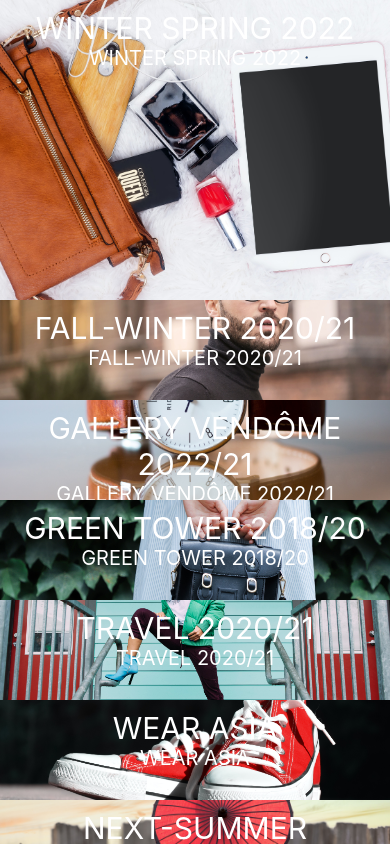
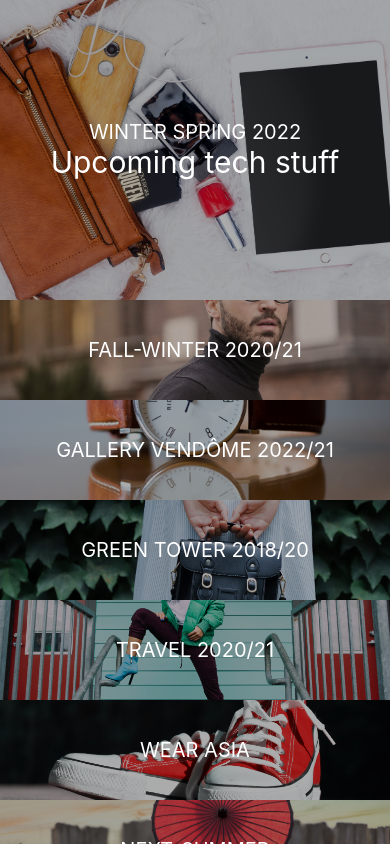
Before and after one commit to DoomWave/react-native-animations, a React Native app: screen / in a window 390 px wide. Built offline with nearby package versions, Linux system fonts and the light colour scheme.

Commit message:
many animations and functions

```diff
--- a/components/List/List/List.jsx
+++ b/components/List/List/List.jsx
@@ -17,7 +17,15 @@ export function List(){
         }
     })
     return (
-        <Animated.ScrollView contentContainerStyle={{height: IMAGES.length * IMAGE_SIZE.MAX+ (SCREEN_H-IMAGE_SIZE.MAX)}} scrollEventThrottle={16} onScroll={scrollHandler}>
+        <Animated.ScrollView
+         decelerationRate={"fast"}
+         contentContainerStyle={{
+            height: IMAGES.length * IMAGE_SIZE.MAX+ (SCREEN_H-IMAGE_SIZE.MAX)
+            }}
+            scrollEventThrottle={16}
+            onScroll={scrollHandler}
+            snapToInterval={IMAGE_SIZE.MAX}
+            >
             {IMAGES.map((image, i) => (
                 <ListItem
                 image={image}
--- a/components/List/ListItem/ListItem.jsx
+++ b/components/List/ListItem/ListItem.jsx
@@ -1,5 +1,5 @@
 import { TouchableOpacity } from "react-native-gesture-handler";
-import { IMAGE_SIZE, s } from "./ListItem.style";
+import { IMAGE_SIZE, s, TITLE_FONT_SIZE } from "./ListItem.style";
 import Animated, {
     Extrapolate,
   interpolate,
@@ -19,12 +19,34 @@ export function ListItem({ image, scrollY, index }) {
       height,
     };
   });
+  const textAnimStyle = useAnimatedStyle(() => {
+    const fontSize = interpolate(
+        scrollY.value,
+        [index*IMAGE_SIZE.MAX,index * IMAGE_SIZE.MAX - IMAGE_SIZE.MAX ],
+        [TITLE_FONT_SIZE.MAX, TITLE_FONT_SIZE.MIN],
+        Extrapolate.CLAMP
+    );
+    const opacity = interpolate(
+      scrollY.value,
+      [
+        index*IMAGE_SIZE.MAX,
+        index * IMAGE_SIZE.MAX - IMAGE_SIZE.MAX + IMAGE_SIZE.MAX /2,
+      ],
+      [1,0],
+      Extrapolate.CLAMP
+  );
+    return {
+      fontSize,
+      opacity,
+    };
+  });
   return (
     <TouchableOpacity onPress={()=>alert("You clicked!")}>
     <Animated.Image source={image.picture} style={[s.image, imgAnimStyle]} />
     <View style={s.textContainer}>
-      <Text style={s.title}>{image.subtitle}</Text>
       <Text style={s.subtitle}>{image.subtitle}</Text>
+      <Animated.Text style={[s.title, textAnimStyle]}>
+        {image.title}</Animated.Text>
     </View>
     </TouchableOpacity>
   );
--- a/components/List/ListItem/ListItem.style.js
+++ b/components/List/ListItem/ListItem.style.js
@@ -1,30 +1,36 @@
-import { StyleSheet } from "react-native";
+import { Platform, StyleSheet } from "react-native";
 export const IMAGE_SIZE = {
     MAX: 300,
     MIN: 100
 }
+
+export const TITLE_FONT_SIZE = {
+    MAX: 30,
+    MIN: 0.41
+}
+
 export const s = StyleSheet.create({
     image: {
       width: "100%",
-        height : IMAGE_SIZE.MAX
+      height: IMAGE_SIZE.MAX,
     },
     textContainer: {
       padding: 10,
-        backgroundColor: "#0000054",
-        position:"absolute",
-        flex: 1,
+      backgroundColor: "#00000054",
+      width: "100%",
+      height: "100%",
+      justifyContent: "center",
       alignItems: "center",
       position: "absolute",
-        width: "100%",
-        height: "100%"
     },
     title: {
       textAlign: "center",
-        fontSize: 30,
-        color: "white"
+      fontSize: TITLE_FONT_SIZE.MIN,
+      color: "white",
     },
-    subtitle:{
+    subtitle: {
+      textAlign: "center",
       fontSize: 20,
-        color: "white"
-    }
+      color: "white",
+    },
   });
```
Lines whose indentation alone changed are shown as unchanged.
